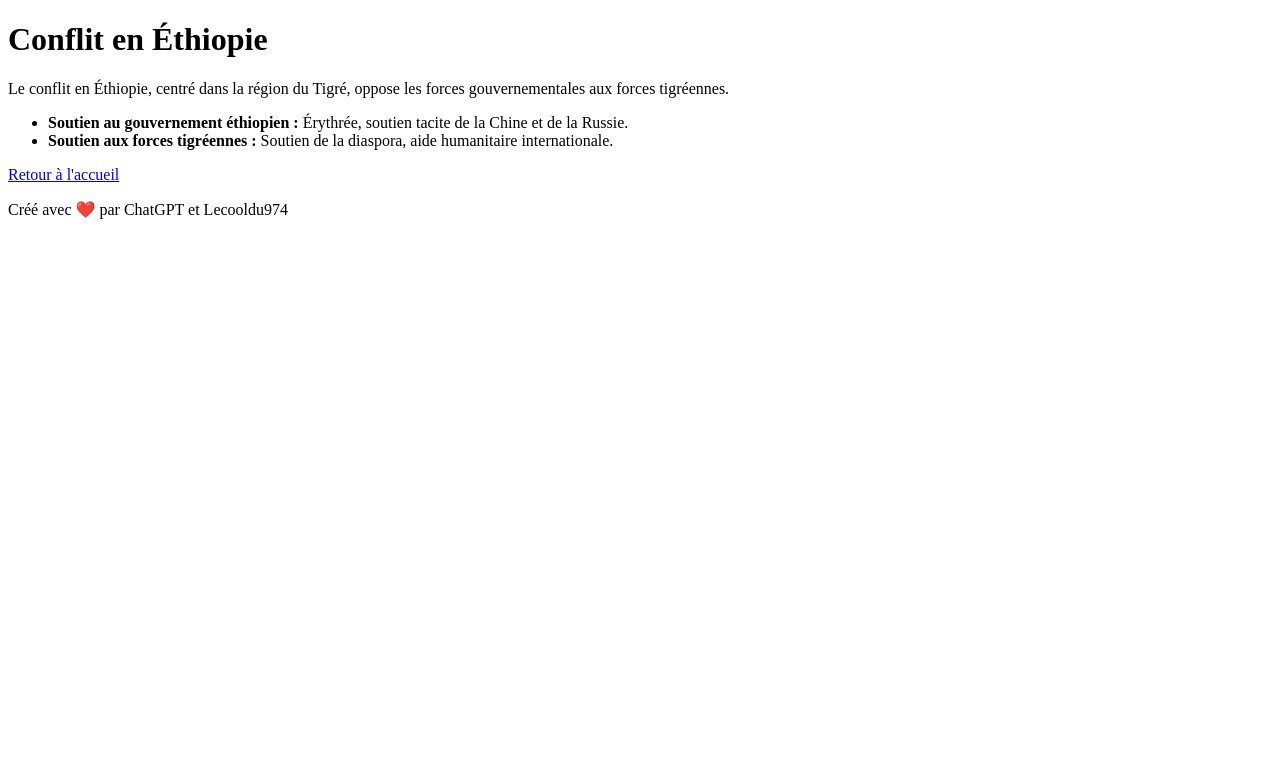
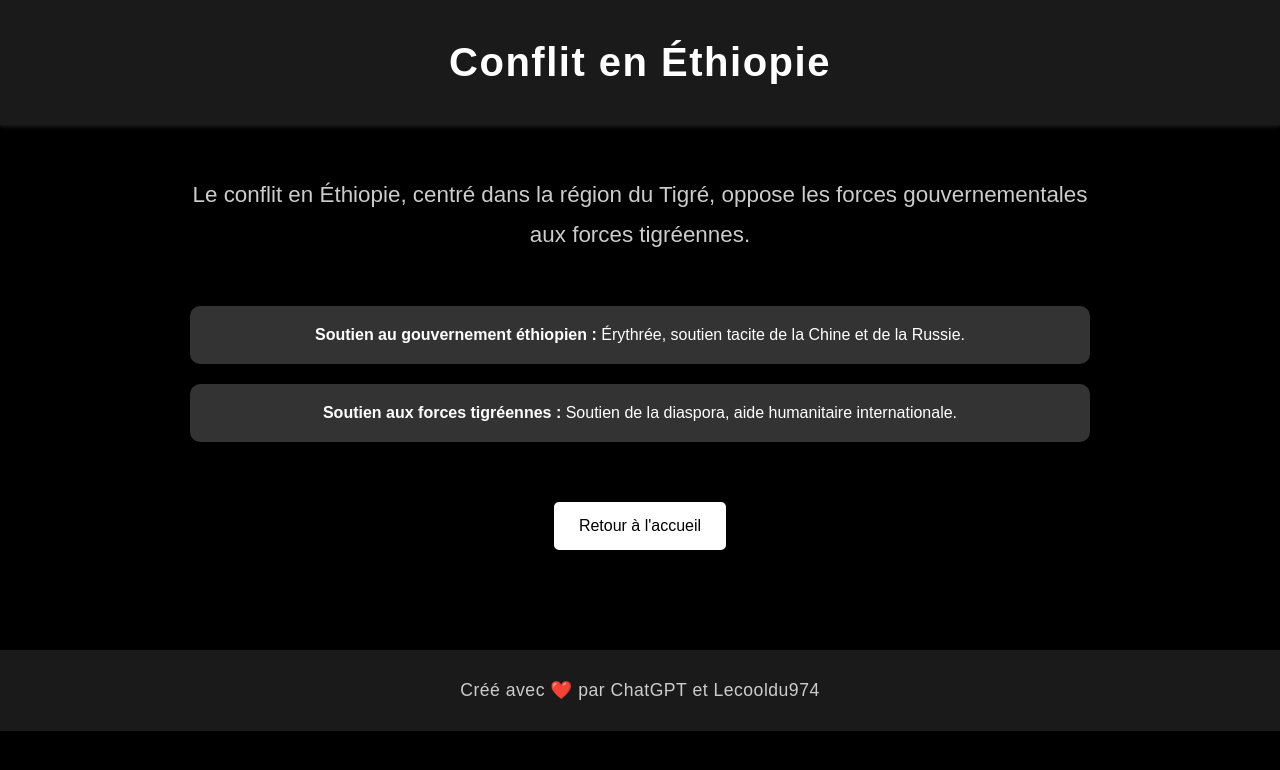
Before and after one commit to Lecooldu974/world-conflicts-2024, a plain HTML site: page Ethiopie.html in a window 1280 px wide. Drawn offline with Linux system fonts and the light colour scheme.

Commit message:
Update Ethiopie.html

```diff
--- a/Ethiopie.html
+++ b/Ethiopie.html
@@ -5,6 +5,81 @@
     <meta name="viewport" content="width=device-width, initial-scale=1.0">
     <title>Conflit en Éthiopie</title>
     <style>
+        body {
+            font-family: 'Arial', sans-serif;
+            background-color: #000;
+            color: #fff;
+            margin: 0;
+            padding: 0;
+            overflow-y: scroll;
+            scroll-behavior: smooth;
+        }
+        header {
+            background-color: #1a1a1a;
+            width: 100%;
+            padding: 40px 0;
+            text-align: center;
+            color: #fff;
+            box-shadow: 0 2px 4px rgba(255, 255, 255, 0.1);
+        }
+        header h1 {
+            margin: 0;
+            font-size: 2.5em;
+            letter-spacing: 1.5px;
+        }
+        .content {
+            width: 80%;
+            max-width: 900px;
+            margin: 50px auto;
+            text-align: center;
+        }
+        .content p {
+            font-size: 1.4em;
+            line-height: 1.8;
+            margin-bottom: 50px;
+            color: #ccc;
+        }
+        .content ul {
+            list-style-type: none;
+            padding: 0;
+        }
+        .content li {
+            margin: 20px 0;
+            padding: 20px;
+            background-color: #333;
+            border-radius: 10px;
+            transition: transform 0.3s ease;
+        }
+        .content li:hover {
+            transform: translateY(-5px);
+        }
+        footer {
+            margin-top: 100px;
+            padding: 30px 0;
+            text-align: center;
+            background-color: #1a1a1a;
+            color: #ccc;
+            width: 100%;
+        }
+        footer p {
+            margin: 0;
+            font-size: 1.1em;
+            letter-spacing: 0.5px;
+        }
+        .back-link {
+            display: inline-block;
+            margin-top: 40px;
+            padding: 15px 25px;
+            background-color: #fff;
+            color: #000;
+            text-decoration: none;
+            border-radius: 5px;
+            transition: background-color 0.3s ease;
+        }
+        .back-link:hover {
+            background-color: #444;
+            color: #fff;
+        }
     </style>
 </head>
 <body>
```
